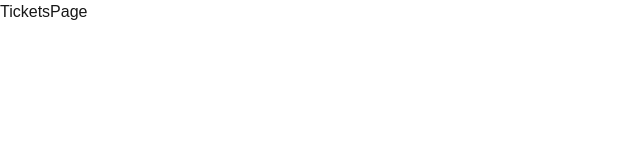
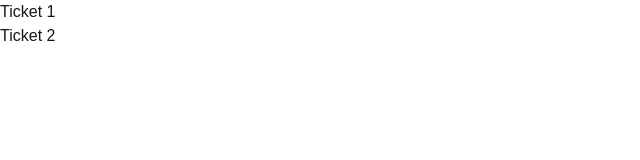
Before and after one commit to sst4l/road-to-next-app, a Next.js app: page /tickets in a window 1280 px wide. Shown: the top 160 px of the page, without its empty margins (0-640 px from the left). Built offline with nearby package versions, Linux system fonts and the light colour scheme.

Commit message:
display a list of tickets on the tickets page

```diff
--- a/src/app/tickets/page.tsx
+++ b/src/app/tickets/page.tsx
@@ -1,5 +1,15 @@
+import { initialTickets } from "../data";
+
 const TicketsPage = () => {
-    return <h2 className="text-lg">TicketsPage</h2>;
+    return (
+        <div>
+            {initialTickets.map((ticket) => (
+                <div key={ticket.id}>
+                    <h2 className="text-lg">{ticket.title}</h2>
+                </div>
+            ))}
+        </div>
+    );
 };
 
 export default TicketsPage;
```
